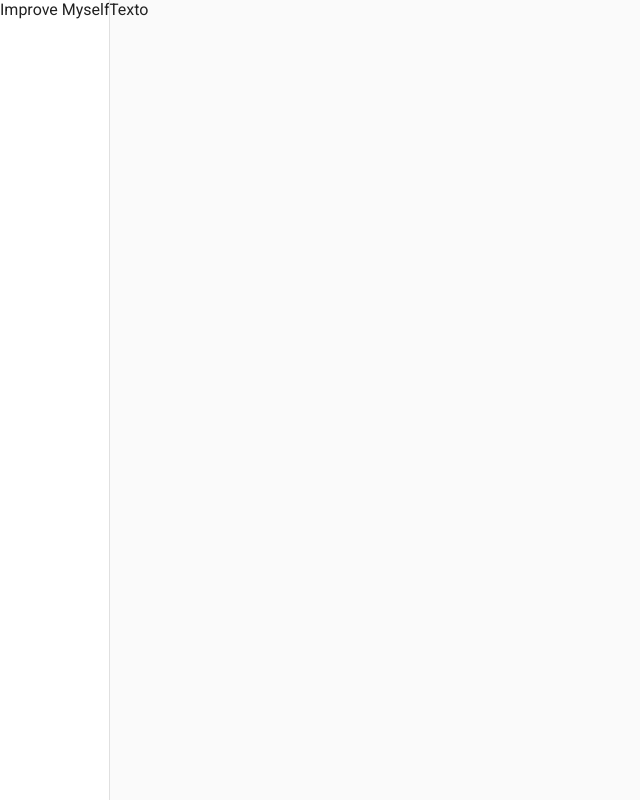
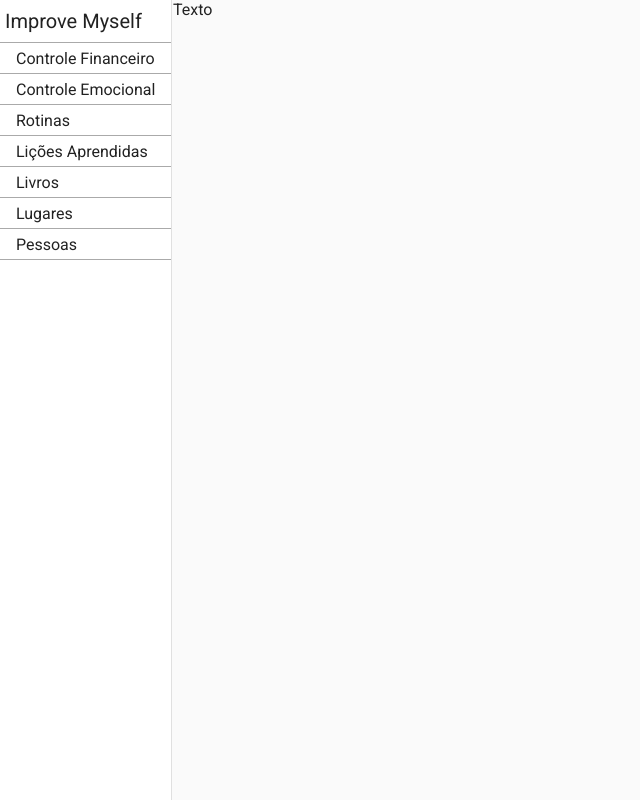
Before and after one commit to LucasFerrazSilva/improve-myself-frontend, an Angular app: page / in a window 1280 px wide. Shown: the whole page, without its empty margins (0-640 px from the left). Built offline with nearby package versions, Linux system fonts and the light colour scheme.

Commit message:
Add menu component

```diff
--- a/src/app/angular-material-module.ts
+++ b/src/app/angular-material-module.ts
@@ -1,11 +1,13 @@
 import {NgModule} from '@angular/core';
 import {MatButtonModule} from '@angular/material/button';
 import {MatSidenavModule} from '@angular/material/sidenav';
+import {MatListModule} from '@angular/material/list';
 
 @NgModule({
   exports: [
     MatButtonModule,
-    MatSidenavModule
+    MatSidenavModule,
+    MatListModule
   ]
 })
 export class AngularMaterialModule {}
--- a/src/app/app.component.html
+++ b/src/app/app.component.html
@@ -1,4 +1,4 @@
 <mat-sidenav-container id="app-container">
-  <mat-sidenav mode="side" opened>Improve Myself</mat-sidenav>
+  <mat-sidenav mode="side" opened><app-menu></app-menu></mat-sidenav>
   <mat-sidenav-content>Texto</mat-sidenav-content>
 </mat-sidenav-container>
--- a/src/app/app.module.ts
+++ b/src/app/app.module.ts
@@ -5,10 +5,12 @@ import { AppRoutingModule } from './app-routing.module';
 import { AppComponent } from './app.component';
 import { BrowserAnimationsModule } from '@angular/platform-browser/animations';
 import { AngularMaterialModule } from './angular-material-module';
+import { MenuComponent } from './menu/menu.component';
 
 @NgModule({
   declarations: [
-    AppComponent
+    AppComponent,
+    MenuComponent
   ],
   imports: [
     BrowserModule,
--- /dev/null
+++ b/src/app/menu/menu-item.ts
@@ -0,0 +1,4 @@
+export interface MenuItem {
+    label: string;
+    url: string;
+}
--- /dev/null
+++ b/src/app/menu/menu.component.css
@@ -0,0 +1,15 @@
+mat-nav-list {
+    padding: 0;
+}
+
+mat-nav-list a {
+    border-bottom: 1px solid #aaa ;
+    height: 30px;
+}
+
+#app-title {
+    font-size: 20px;
+    padding: 5px;
+    margin: 0;
+    border-bottom: 1px solid #aaa ;
+}
--- /dev/null
+++ b/src/app/menu/menu.component.html
@@ -0,0 +1,5 @@
+<h1 id="app-title" class="mat-h1">Improve Myself</h1>
+
+<mat-nav-list>
+    <a mat-list-item *ngFor="let menuItem of menuItems" [href]="menuItem.url">{{menuItem.label}}</a>
+</mat-nav-list>
--- /dev/null
+++ b/src/app/menu/menu.component.ts
@@ -0,0 +1,27 @@
+import { Component, OnInit } from '@angular/core';
+import { MenuItem } from './menu-item';
+
+@Component({
+  selector: 'app-menu',
+  templateUrl: './menu.component.html',
+  styleUrls: ['./menu.component.css']
+})
+export class MenuComponent implements OnInit {
+
+  menuItems: MenuItem[];
+
+  constructor() { }
+
+  ngOnInit(): void {
+    this.menuItems = [
+      {label: 'Controle Financeiro', url:"#"},
+      {label: 'Controle Emocional', url:"#"},
+      {label: 'Rotinas', url:"#"},
+      {label: 'Lições Aprendidas', url:"#"},
+      {label: 'Livros', url:"#"},
+      {label: 'Lugares', url:"#"},
+      {label: 'Pessoas', url:"#"}
+    ];
+  }
+
+}
```
Also changed, not shown: 1 other file (tests, documents, lock files or other folders).
